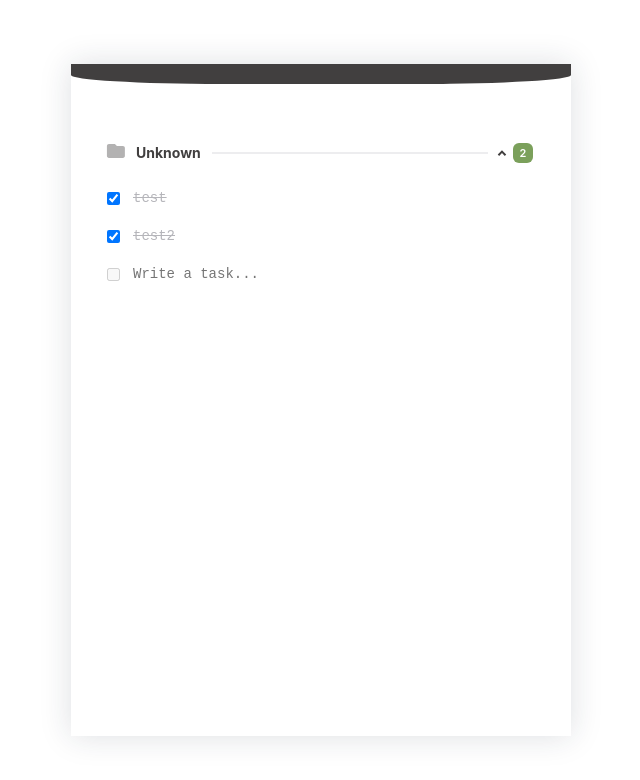
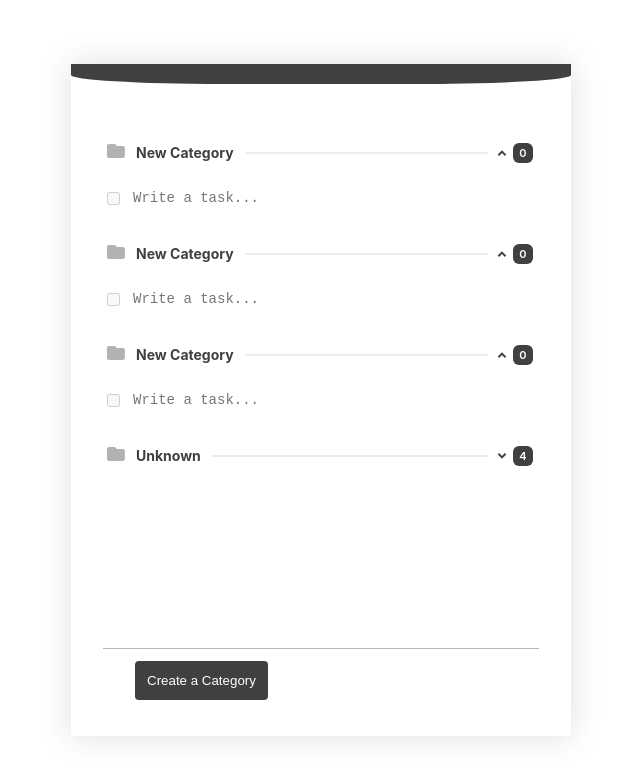
Before and after one commit to alirezaaminii/todox, a Next.js app: page / in a window 1280 px wide. Shown: the top 780 px of the page, without its empty margins (319-959 px from the left). Built offline with nearby package versions, Linux system fonts and the light colour scheme.

Commit message:
feat: add create category logic and ui

```diff
--- /dev/null
+++ b/src/components/button/index.tsx
@@ -0,0 +1,27 @@
+import React, {ReactNode} from 'react';
+import {ButtonStyles} from "@/components/button/style";
+
+export type ButtonVariants = 'primary' | 'gpt';
+
+type ButtonProps = {
+  children: ReactNode;
+  onClick?: () => void;
+  disabled?: boolean;
+  className?: string;
+  variant: ButtonVariants;
+}
+
+function Button({ children, onClick, disabled = false, className, variant }: ButtonProps) {
+  return (
+    <ButtonStyles
+      variant={variant}
+      className={className}
+      onClick={onClick}
+      disabled={disabled}
+    >
+      {children}
+    </ButtonStyles>
+  );
+}
+
+export default Button;
--- /dev/null
+++ b/src/components/button/style.ts
@@ -0,0 +1,16 @@
+import styled from "styled-components";
+import {colors} from "@/styles/colors";
+import {ButtonVariants} from "@/components/button/index";
+
+interface Props {
+  variant: ButtonVariants;
+}
+
+export const ButtonStyles = styled.button<Props>`
+  padding: 12px;
+  background: ${(props: Props) => colors[props.variant]};
+  color: ${colors.white};
+  border: 0;
+  border-radius: 4px;
+  cursor: pointer;
+`;
--- a/src/components/task/style.ts
+++ b/src/components/task/style.ts
@@ -19,6 +19,10 @@ export const TaskStyles = styled.div<Props>`
   .delete-icon {
     display: none;
     cursor: pointer;
+
+    @media screen and (max-width: 500px) {
+      display: block;
+    }
   }
 
   &:hover {
--- a/src/hooks/data/categories.ts
+++ b/src/hooks/data/categories.ts
@@ -1,8 +1,12 @@
-import {useQuery} from "react-query";
-import {getCategories} from "@/services/endpoints/categories";
+import {useMutation, useQuery} from "react-query";
+import {createCategory, getCategories} from "@/services/endpoints/categories";
+import {CreateCategory} from "@/types";
 
 export function useCategories() {
   return useQuery(['categories'], () => getCategories(), {
     select: (res) => res.data,
   });
 }
+export function useCreateCategory() {
+  return useMutation([], (newCategory: CreateCategory) => createCategory(newCategory));
+}
--- a/src/pages/api/categories/categories.json
+++ b/src/pages/api/categories/categories.json
@@ -1 +1 @@
-{"categories":[{"id":1,"name":"Unknown","tasks":[]}]}
+{"categories":[{"id":1,"name":"Unknown","tasks":[]},{"id":2,"name":"New Category","tasks":[]},{"id":3,"name":"New Category","tasks":[]},{"id":4,"name":"New Category","tasks":[]}]}
--- a/src/pages/api/categories/create.ts
+++ b/src/pages/api/categories/create.ts
@@ -20,7 +20,7 @@ export default function createCategory(
     return;
   }
 
-  const { categoryName = 'Unnamed' } = req.body;
+  const { categoryName = 'New Category' } = req.body;
 
   if (!categoryName) {
     res.status(400).json({ message: "Category name is required" });
--- a/src/pages/api/categories/index.ts
+++ b/src/pages/api/categories/index.ts
@@ -13,7 +13,7 @@ export default function handler(req: NextApiRequest, res: NextApiResponse) {
     const tasksData = extractFileData(tasksFilePath, {tasks: []});
 
     // Join tasks and categories data on categoryId and id properties
-    const categoriesWithTasks = (categoriesData ?? {categories: []}).categories.map((category: CategoryInterface) => {
+    const categoriesWithTasks = (categoriesData ?? {categories: []}).categories.reverse().map((category: CategoryInterface) => {
       const tasks = tasksData.tasks.filter((task: TaskInterface) => task.categoryId === category.id);
       return {...category, tasks};
     });
--- a/src/pages/api/tasks/tasks.json
+++ b/src/pages/api/tasks/tasks.json
@@ -1 +1 @@
-{"tasks":[{"id":1,"createdAt":1679063604357,"name":"test","categoryId":1,"status":"done"},{"id":2,"createdAt":1679063611923,"name":"test2","categoryId":1,"status":"done"}]}
+{"tasks":[{"id":1,"createdAt":1679131179030,"name":"test","categoryId":1,"status":"pending"},{"id":2,"createdAt":1679131182820,"name":"test 2","categoryId":1,"status":"pending"},{"id":3,"createdAt":1679131183986,"name":"test 3","categoryId":1,"status":"pending"},{"id":4,"createdAt":1679131185611,"name":"test 4","categoryId":1,"status":"pending"}]}
--- a/src/pages/index.tsx
+++ b/src/pages/index.tsx
@@ -1,18 +1,26 @@
 import Head from 'next/head'
 import Category from "@/components/category";
 import React from "react";
-import {useCategories} from "@/hooks/data/categories";
+import {useCategories, useCreateCategory} from "@/hooks/data/categories";
 import {Loading} from "@/components/loading";
 import NewTask from "@/components/new-task";
 import {useQueryClient} from "react-query";
 import {useCreateTask} from "@/hooks/data/tasks";
+import {TasksContainer} from "@/layout/style";
+import Button from "@/components/button";
 
 export default function Home() {
   const {data, isLoading} = useCategories();
   const queryClient = useQueryClient();
   const createTask = useCreateTask();
+  const createCategory = useCreateCategory();
   const handleCreateTask = (taskName: string) => {
     createTask.mutateAsync({name: taskName}).then(() => {
+      queryClient.invalidateQueries({queryKey: ['categories'],});
+    })
+  }
+  const handleCreateCategory = () => {
+    createCategory.mutateAsync({name: "New Category"}).then(() => {
       queryClient.invalidateQueries({queryKey: ['categories'],});
     })
   }
@@ -23,12 +31,27 @@ export default function Home() {
         <meta name="viewport" content="width=device-width, initial-scale=1"/>
         <link rel="icon" href="/favicon.ico"/>
       </Head>
-      {isLoading ? <Loading/> : null}
-      {data?.map((category) => <Category {...category} key={category.id} isOpen={data.length === 1}/>)}
-      {!isLoading && data?.length === 0
-        ? <NewTask onChange={handleCreateTask} hideCheckbox/>
-        : null
-      }
+      <TasksContainer>
+        {isLoading ? <Loading/> : null}
+        <div className="categories">
+          {data?.map((category) =>
+            <Category
+              {...category}
+              key={category.id}
+              isOpen={data.length === 1 || category.name === 'New Category'}
+            />
+          )}
+        </div>
+        <div className="create-task">
+          {!isLoading && data?.length === 0
+            ? <NewTask onChange={handleCreateTask} hideCheckbox/>
+            : null
+          }
+        </div>
+        <div className="actions">
+          <Button variant="primary" onClick={handleCreateCategory}>Create a Category</Button>
+        </div>
+      </TasksContainer>
     </>
   )
 }
--- a/src/services/endpoints/categories/index.ts
+++ b/src/services/endpoints/categories/index.ts
@@ -1,5 +1,5 @@
 import {NetworkService} from "@/services/http";
-import {CategoryInterface} from "@/types";
+import {CategoryInterface, CreateCategory} from "@/types";
 
 export const getCategories = () =>
   NetworkService.request<null, null, CategoryInterface[]>({
@@ -8,3 +8,12 @@ export const getCategories = () =>
       url: `categories`,
     },
   });
+
+export const createCategory = (newCategory: CreateCategory) =>
+  NetworkService.request<null, CreateCategory, null>({
+    config: {
+      method: 'POST',
+      url: `categories/create`,
+      data: newCategory
+    },
+  });
--- a/src/styles/colors.ts
+++ b/src/styles/colors.ts
@@ -2,6 +2,7 @@ export const colors = {
   primary: '#413F3F',
   secondary: '#B5B5BA',
   stroke: '#BCBCC344',
+  gpt: '#10A37F',
   white: '#ffffff',
   success: '#7BA05B',
 }
--- a/src/types/category.ts
+++ b/src/types/category.ts
@@ -6,4 +6,8 @@ export interface CategoryInterface {
   tasks: TaskInterface[];
 }
 
+export interface CreateCategory {
+  name: string;
+}
+
 export default CategoryInterface
```
